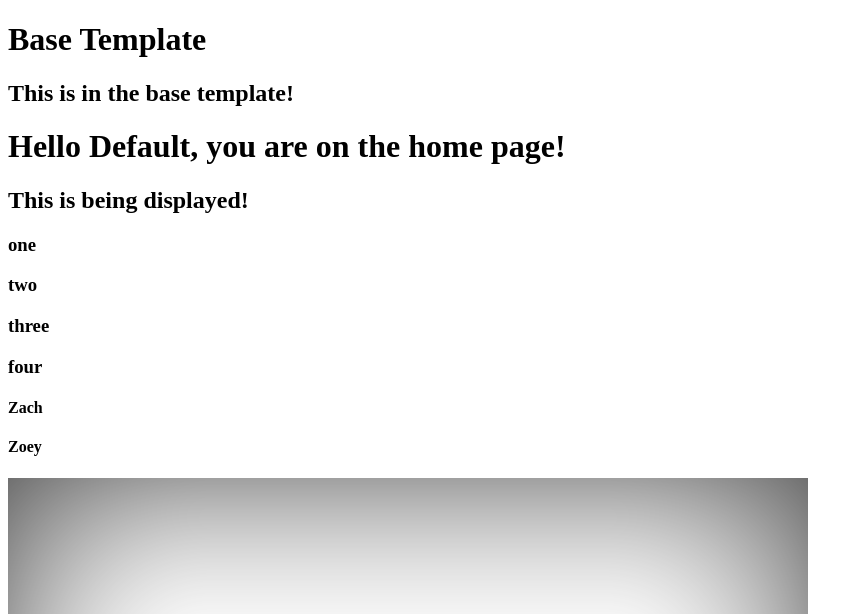
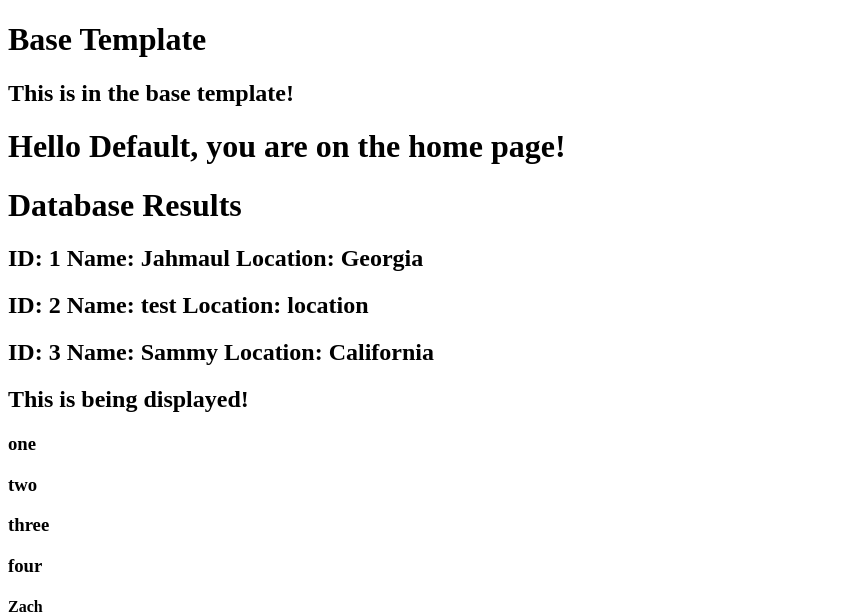
Before and after one commit to jholmes16/flask_basics, a Flask app: page /home in a window 1280 px wide. Shown: the top 614 px of the page, without its empty margins (0-863 px from the left). Run offline with Flask 2, Linux system fonts and the light colour scheme; data comes from the database, SQL or seed files in the repository.

Commit message:
view all results in db

```diff
--- a/app.py
+++ b/app.py
@@ -32,7 +32,12 @@ def index():
 @app.route('/home/<string:name>', methods=['POST', 'GET'])
 def home(name):
     session['name'] = name
-    return render_template('home.html', name=name, display=True, myList=['one', 'two', 'three', 'four'], listofdictionaries=[{'name' : 'Zach'}, {'name' : 'Zoey'}])
+    db = get_db()
+    cur = db.execute('select id, name, location from users')
+    results = cur.fetchall()
+
+    return render_template('home.html', name=name, display=True, \
+    myList=['one', 'two', 'three', 'four'], listofdictionaries=[{'name' : 'Zach'}, {'name' : 'Zoey'}], results=results)
 
 @app.route('/json')
 def json():
--- a/templates/home.html
+++ b/templates/home.html
@@ -5,6 +5,12 @@
 {%block content %}
   {{ super() }}
   <h1>Hello {{ name }}, you are on the home page!</h1>
+
+  <h1>Database Results</h1>
+
+  {% for item in results %}
+    <h2>ID: {{ item.id }} Name: {{ item.name}} Location: {{ item.location }}</h2>
+  {% endfor %}
 
   {% if display %}
     <h2>This is being displayed!</h2>
```
